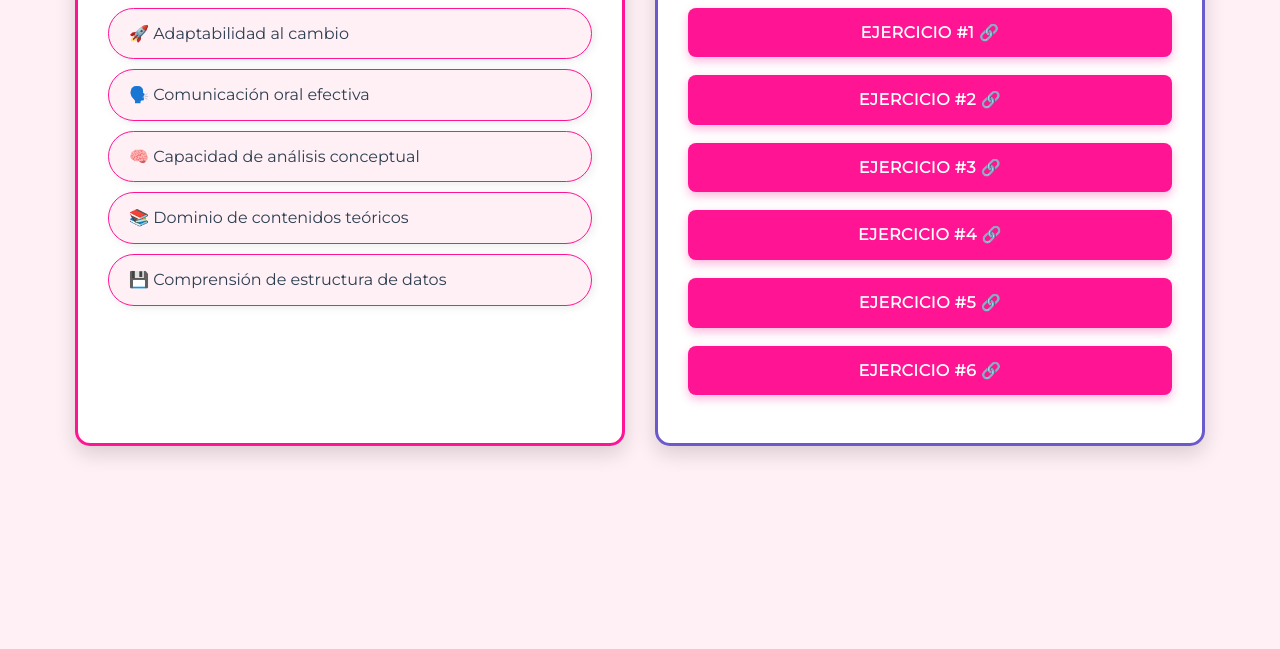
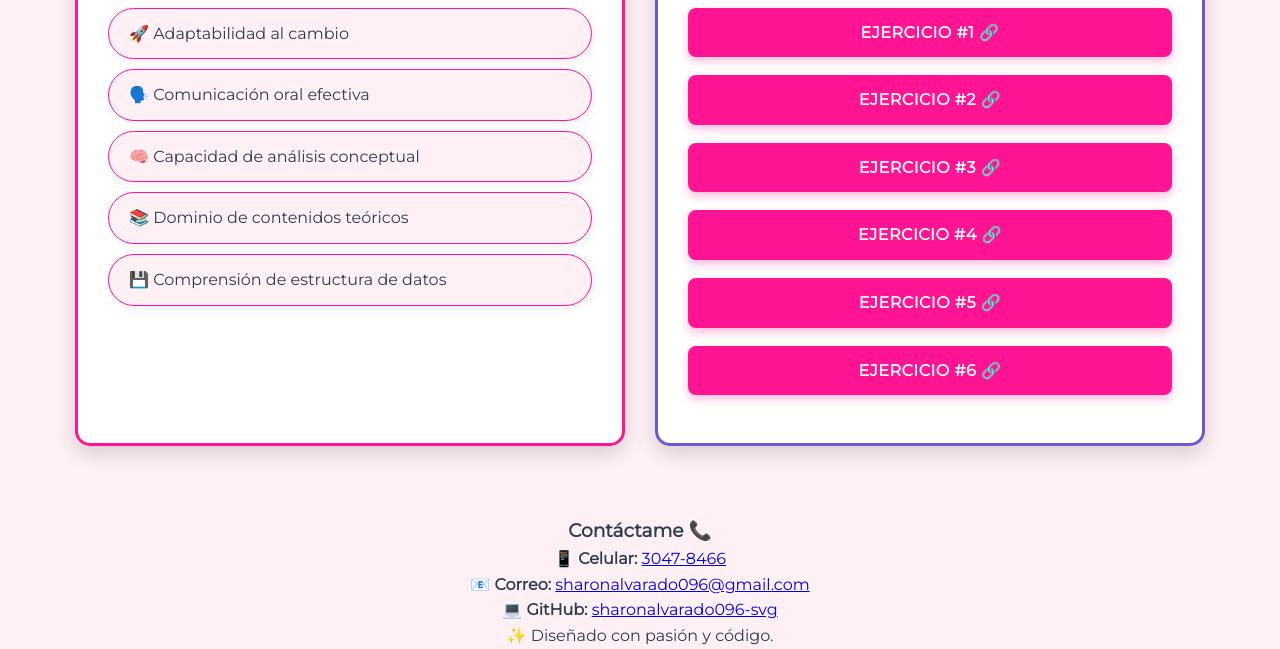
Before and after one commit to sharonalvarado096-svg/Mi-portafolio, a plain HTML site: page index.html in a window 1280 px wide. Shown: the part 709-1358 px from the top of the page. Before the commit the page ends 1225 px from the top, so only its background shows below. Drawn offline with nearby package versions, Linux system fonts and the light colour scheme.

Commit message:
Update index.html

```diff
--- a/index.html
+++ b/index.html
@@ -68,5 +68,28 @@
         </section>
 
     </main>
+
+    <footer class="footer-contact">
+        <h3>Contáctame 📞</h3>
+        <div class="contact-details">
+            <p class="contact-item">
+                <span class="icon">📱</span>
+                <strong>Celular:</strong>
+                <a href="tel:3047-8466">3047-8466</a>
+            </p>
+            <p class="contact-item">
+                <span class="icon">📧</span>
+                <strong>Correo:</strong>
+                <a href="mailto:sharonalvarado096@gmail.com">sharonalvarado096@gmail.com</a>
+            </p>
+            <p class="contact-item">
+                <span class="icon">💻</span>
+                <strong>GitHub:</strong>
+                <a href="https://github.com/sharonalvarado096-svg" target="_blank">sharonalvarado096-svg</a>
+            </p>
+        </div>
+        <p class="copyright">✨ Diseñado con pasión y código.</p>
+    </footer>
+
 </body>
 </html>
```
